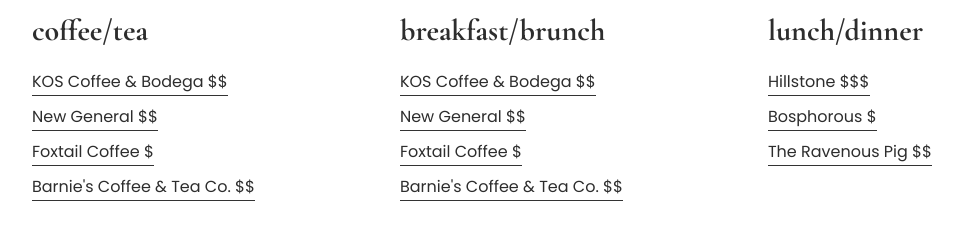
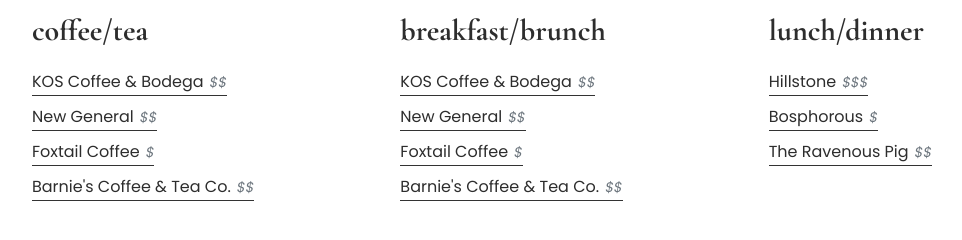
Before and after one commit to kblair40/wedding_v2, a React (Create React App) app: page /thingstodo in a window 1280 px wide. Shown: the part 220-460 px from the top of the page, without its empty margins (158-1120 px from the left). Built offline with nearby package versions, Linux system fonts and the light colour scheme.

Commit message:
Refactor so '$' signs appear smaller, lighter and italicized

```diff
--- a/src/components/Activities/ActivityItem.js
+++ b/src/components/Activities/ActivityItem.js
@@ -1,5 +1,5 @@
 import React from "react";
-import { Box, Link } from "@chakra-ui/react";
+import { Box, Link, Text } from "@chakra-ui/react";
 
 const ActivityItem = ({ activity: { name, url, priceLevel } }) => {
   return (
@@ -13,7 +13,16 @@
           textDecoration: "none",
         }}
       >
-        {`${name}  ${"$".repeat(priceLevel)}`}
+        {name}
+        <Text
+          ml="6px"
+          d="inline"
+          fontSize="sm"
+          color="text.tertiary"
+          fontStyle="italic"
+        >
+          {"$".repeat(priceLevel)}
+        </Text>
       </Link>
     </Box>
   );
```
